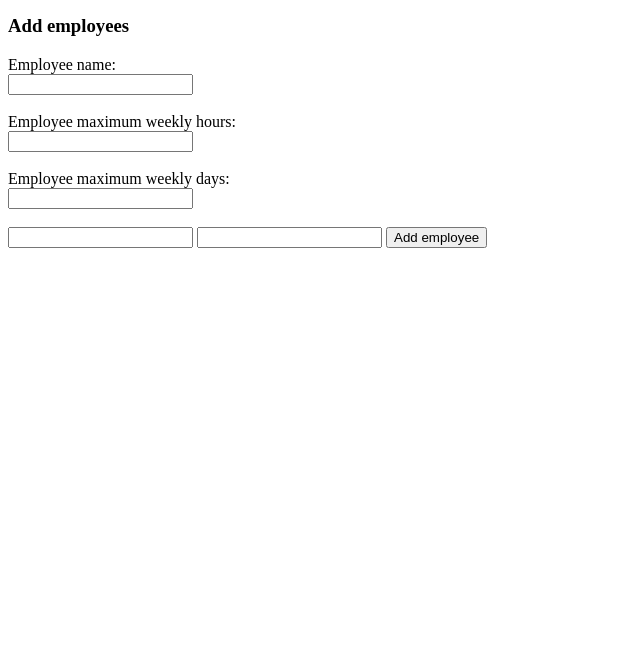
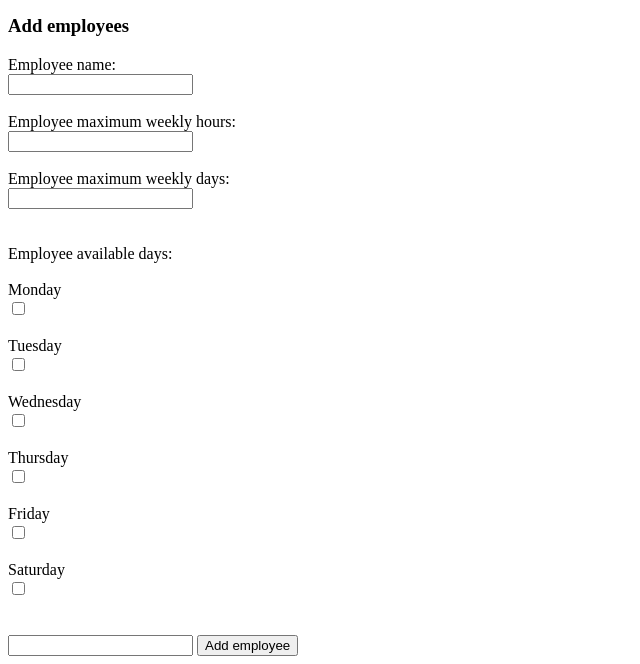
Before and after one commit to LHowe-a11y/rostering-app, a Flask app: page /tool in a window 1280 px wide. Shown: the part 557-1221 px from the top of the page, without its empty margins (0-640 px from the left). Before the commit the page ends 805 px from the top, so only its background shows below. Run offline with Flask 3, Linux system fonts and the light colour scheme; a user stored in the database is signed in.

Commit message:
Made available days checklist for employees added

```diff
--- a/templates/roster.html
+++ b/templates/roster.html
@@ -52,9 +52,23 @@
                 <label for="max_hours_input">Employee maximum weekly hours:</label><br>
                 <input type="number" id="max_hours_input" name="max_hours"><br><br>
                 <label for="max_days_input">Employee maximum weekly days:</label><br>
-                <input type="number" id="max_days_input" name="max_days"><br><br>
+                <input type="number" id="max_days_input" name="max_days"><br><br><br>
                 <!-- Available days input here, maybe a selection checklist would work -->
-                <input type="text">
+                <label for="Available_employee_days_checklist">Employee available days:</label><br><br>
+                <section id="Available_employee_days_checklist">
+                    <label for="monday_checkbox">Monday</label><br>
+                    <input type="checkbox" id="monday_checkbox" name="available_monday"><br><br>
+                    <label for="tuesday_checkbox">Tuesday</label><br>
+                    <input type="checkbox" id="tuesday_checkbox" name="available_tuesday"><br><br>
+                    <label for="wednesday_checkbox">Wednesday</label><br>
+                    <input type="checkbox" id="wednesday_checkbox" name="available_wednesday"><br><br>
+                    <label for="thursday_checkbox">Thursday</label><br>
+                    <input type="checkbox" id="thursday_checkbox" name="available_thursday"><br><br>
+                    <label for="friday_checkbox">Friday</label><br>
+                    <input type="checkbox" id="friday_checkbox" name="available_friday"><br><br>
+                    <label for="saturday_checkbox">Saturday</label><br>
+                    <input type="checkbox" id="saturday_checkbox" name="available_saturday"><br><br><br>
+                </section>
                 <!-- Available roles input here, unsure how to do assistant for each dentist -->
                 <input type="text">
                 <input type="submit" value="Add employee" name="submit">
```
